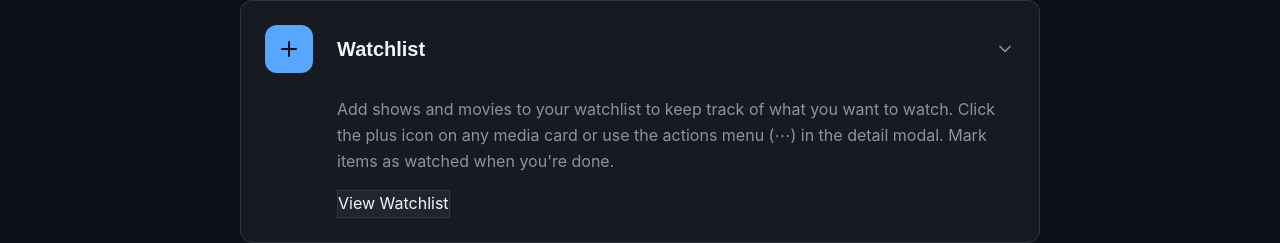
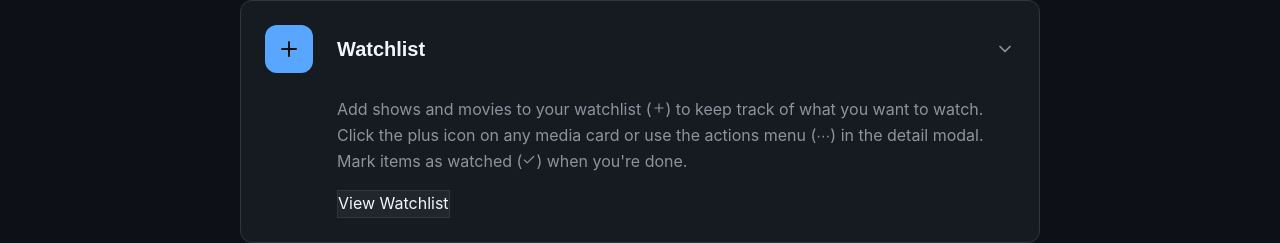
Before and after one commit to Lucky-Irish-Media/streamlist, a Next.js app: page /getting-started in a window 1280 px wide. Both pictures are taken after a click on the button "Watchlist". Shown: the part 359-602 px from the top of the page. Built offline with nearby package versions, Linux system fonts and the light colour scheme; no server answers.

Commit message:
Use actual Lucide icons in tutorial descriptions to match app UI

```diff
--- a/app/getting-started/page.tsx
+++ b/app/getting-started/page.tsx
@@ -2,7 +2,7 @@
 
 import { useState, useEffect } from 'react'
 import Link from 'next/link'
-import { Search, Plus, Heart, Users, HelpCircle, FileText, ChevronRight } from 'lucide-react'
+import { Search, Plus, Heart, Users, HelpCircle, FileText, ChevronRight, Check, Eye, Play, X } from 'lucide-react'
 
 const TUTORIAL_SECTIONS = [
   {
@@ -15,21 +15,33 @@ const TUTORIAL_SECTIONS = [
   {
     icon: Plus,
     title: 'Watchlist',
-    description: 'Add shows and movies to your watchlist to keep track of what you want to watch. Click the plus icon on any media card or use the actions menu (⋯) in the detail modal. Mark items as watched when you\'re done.',
+    description: (
+      <>
+        Add shows and movies to your watchlist (<Plus size={14} />) to keep track of what you want to watch. Click the plus icon on any media card or use the actions menu (<span style={{fontSize: '14px'}}>⋯</span>) in the detail modal. Mark items as watched (<Check size={14} />) when you&apos;re done.
+      </>
+    ),
     link: '/watchlist',
     linkText: 'View Watchlist',
   },
   {
     icon: Heart,
     title: 'Favorites',
-    description: 'Like movies and shows you enjoy to get better recommendations tailored to your taste. Click the heart icon on any media card or use the actions menu (⋯) in the detail modal to like or unlike.',
+    description: (
+      <>
+        Like movies and shows (<Heart size={14} />) you enjoy to get better recommendations tailored to your taste. Click the heart icon on any media card or use the actions menu (<span style={{fontSize: '14px'}}>⋯</span>) in the detail modal to like or unlike.
+      </>
+    ),
     link: '/preferences',
     linkText: 'Update Preferences',
   },
   {
     icon: FileText,
     title: 'Media Details',
-    description: 'Click any movie or show card to open the detail modal. Use the top buttons to watch a trailer (▶️), access the actions menu (⋯) to mark watched, like, or add to watchlist, and close (✕). The modal displays hero image, poster, overview, streaming providers, and for TV shows - season/episode tracking with notes.',
+    description: (
+      <>
+        Click any movie or show card to open the detail modal. Use the top buttons to watch a trailer (<Play size={14} />), access the actions menu (<span style={{fontSize: '14px'}}>⋯</span>) to mark watched (<Check size={14} />), like (<Heart size={14} />), or add to watchlist (<Plus size={14} />), and close (<X size={14} />). The modal displays hero image, poster, overview, streaming providers, and for TV shows - season/episode tracking with notes.
+      </>
+    ),
     link: '/browse',
     linkText: 'Try it Now',
   },
```
